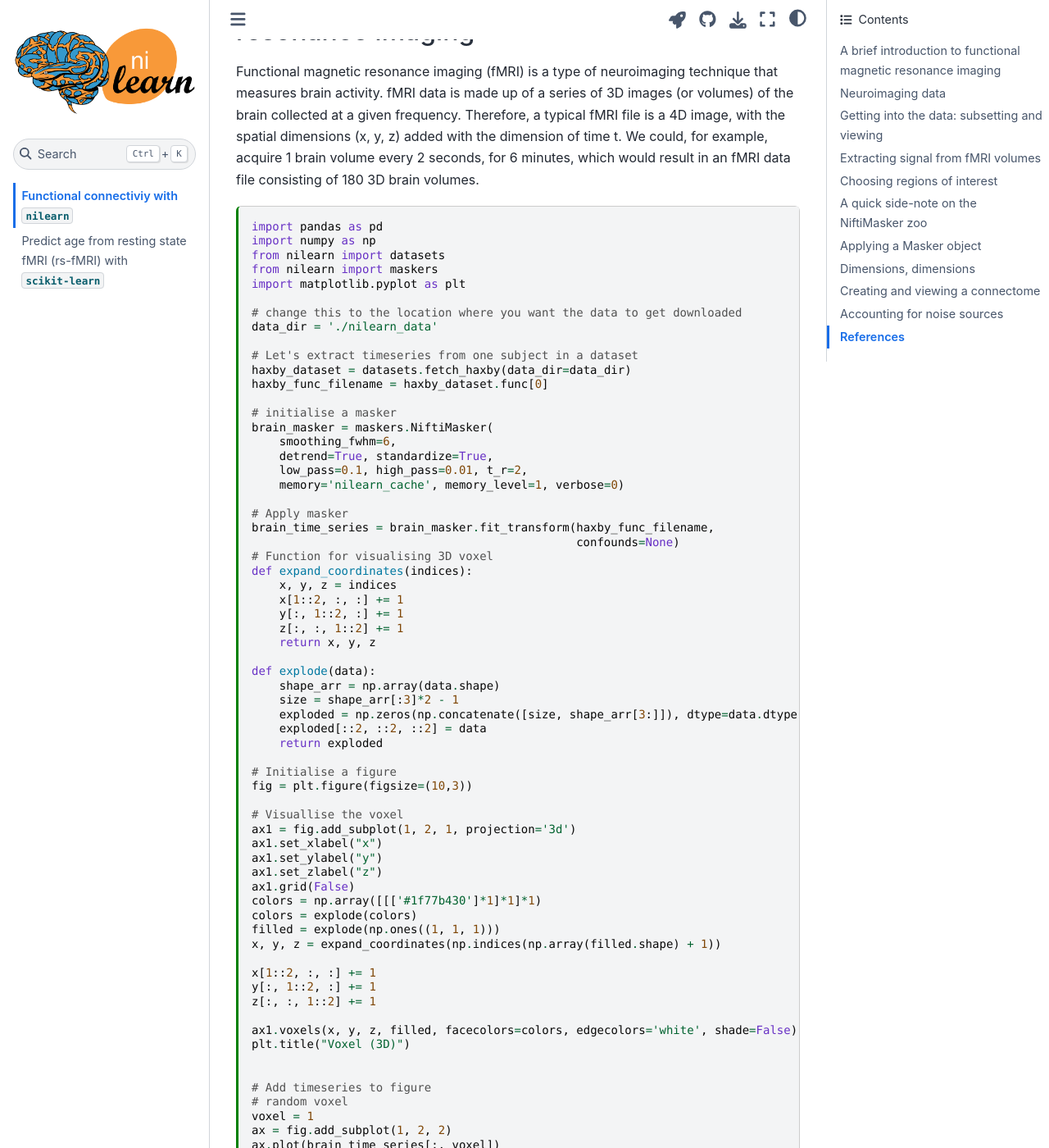
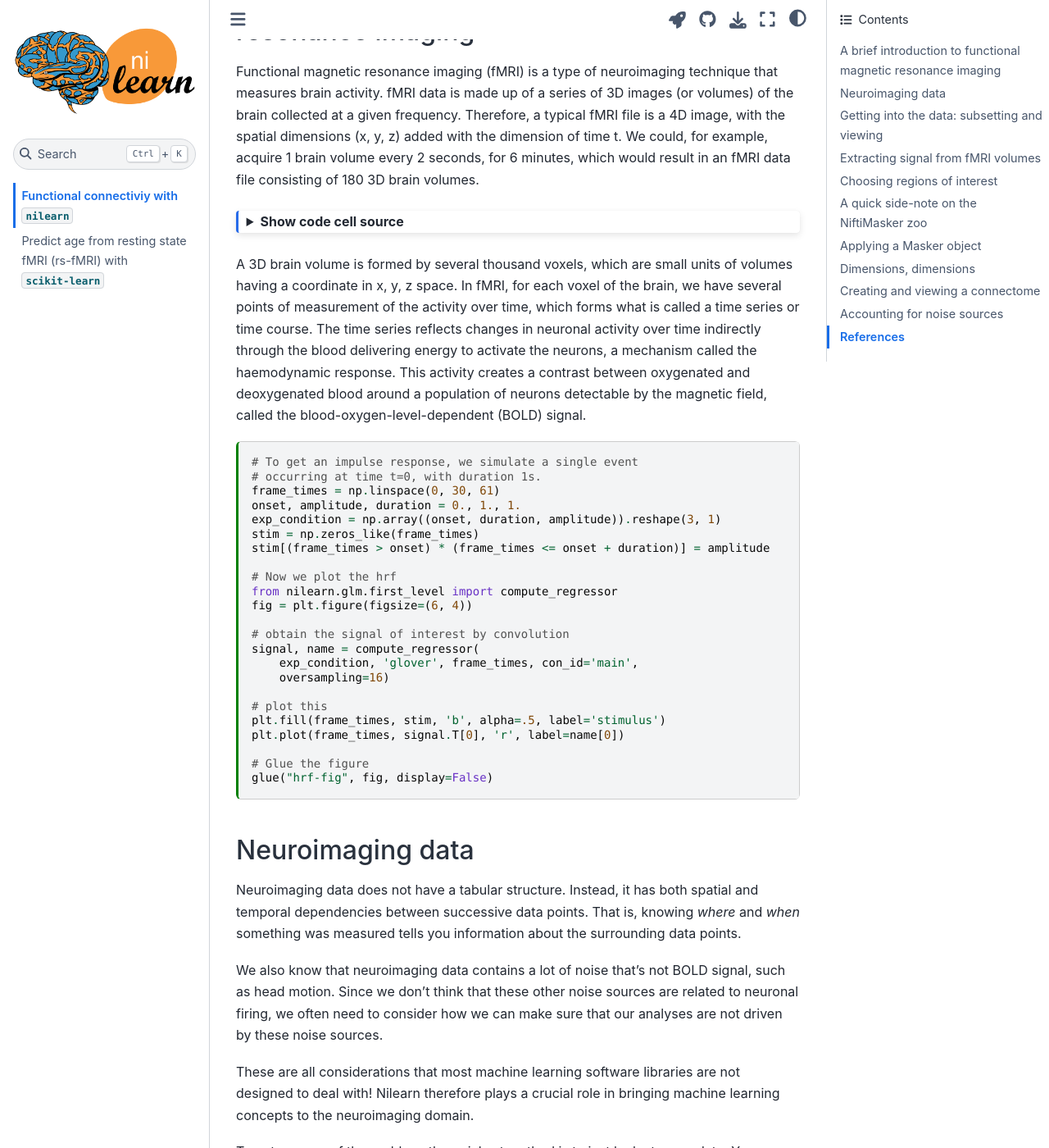
Before and after one commit to main-educational/intro_nilearn, a Jupyter Book: the page built from content/functional-connectivity-with-nilearn.md, in a window 1280 px wide and 1400 px high, scrolled down 978 px. Shown: the whole window at 82% size. Built offline with Jupyter Book 1.0.4 settings and Sphinx 7.4.7 and the Sphinx Book theme 1.1.4, drawn with Linux system fonts in a browser that asks for light colours; cross-references to code outside the pages are shown as plain code; some of the changed text lies outside the part shown.

````diff
--- a/content/functional-connectivity-with-nilearn.md
+++ b/content/functional-connectivity-with-nilearn.md
@@ -15,7 +15,7 @@ kernelspec:
 
 # Functional connectiviy with [`nilearn`](http://nilearn.github.io)
 
-```{code-cell} ipython3
+```{code-cell} python3
 import warnings
 warnings.filterwarnings("ignore")
 ```
@@ -31,7 +31,7 @@ and nilearn is designed to bring machine **LEARN**ing to the NeuroImaging (**NI*
 
 When performing a machine learning analysis, our data often look something like this:
 
-```{code-cell} ipython3
+```{code-cell} python3
 import pandas as pd
 
 # read_csv can read in just about any plain-text tabular data
@@ -57,7 +57,8 @@ fMRI data is made up of a series of 3D images (or volumes) of the brain collecte
 Therefore, a typical fMRI file is a 4D image, with the spatial dimensions (x, y, z) added with the dimension of time t.
 We could, for example, acquire 1 brain volume every 2 seconds, for 6 minutes, which would result in an fMRI data file consisting of 180 3D brain volumes.
 
-```{code-cell} ipython3
+```{code-cell} python3
+:tags: [hide-input, hide-output]
 import pandas as pd
 import numpy as np
 from nilearn import datasets
@@ -143,7 +144,9 @@ In fMRI, for each voxel of the brain, we have several points of measurement of t
 The time series reflects changes in neuronal activity over time indirectly through the blood delivering energy to activate the neurons, a mechanism called the haemodynamic response.
 This activity creates a contrast between oxygenated and deoxygenated blood around a population of neurons detectable by the magnetic field, called the blood-oxygen-level-dependent (BOLD) signal.
 
-```{code-cell} ipython3
+```{code-cell} python3
+:tags: [hide-output]
+
 # To get an impulse response, we simulate a single event
 # occurring at time t=0, with duration 1s.
 frame_times = np.linspace(0, 30, 61)
@@ -202,11 +205,12 @@ We can learn a lot about this data set directly [from the Nilearn documentation]
 For example, we can see that this data set contains over 150 children and adults watching a short Pixar film.
 Let's download the first 30 participants.
 
-```{code-cell} ipython3
+```{code-cell} python3
+:tags: [hide-output]
 # change this to the location where you want the data to get downloaded
 data_dir = './nilearn_data'
 # Now fetch the data
-development_dataset = datasets.fetch_development_fmri(n_subjects=150,
+development_dataset = datasets.fetch_development_fmri(n_subjects=10,
                                                       data_dir=data_dir,
                                                       reduce_confounds = False
                                                      )
@@ -218,7 +222,7 @@ We can use `development_dataset.func` to access the functional MRI (fMRI) data.
 
 Let's use [`nilearn.image.load_img`](https://nilearn.github.io/stable/modules/generated/nilearn.image.load_img.html) to learn a little bit about this data:
 
-```{code-cell} ipython3
+```{code-cell} python3
 from nilearn import image
 
 img = image.load_img(development_dataset.func[0])
@@ -240,7 +244,7 @@ which allows us to take the mean 3D image over time.
 
 Putting these together, we can interactively view the mean image of the first participant using:
 
-```{code-cell} ipython3
+```{code-cell} python3
 from nilearn import plotting
 
 mean_image = image.mean_img(development_dataset.func[0])
@@ -289,7 +293,7 @@ In this tutorial,
 we'll use the MSDL (multi-subject dictionary learning; {cite:p}`Varoquaux_2011`) atlas,
 which defines a set of _probabilistic_ ROIs across the brain.
 
-```{code-cell} ipython3
+```{code-cell} python3
 msdl_atlas = datasets.fetch_atlas_msdl(data_dir=data_dir)
 
 msdl_coords = msdl_atlas.region_coords
@@ -301,7 +305,7 @@ print(f'MSDL has {n_regions} ROIs, part of the following networks :\n{np.unique(
 It also provides us with easy ways to view these atlases directly.
 Because MSDL is a probabilistic atlas, we can view it using:
 
-```{code-cell} ipython3
+```{code-cell} python3
 plotting.plot_prob_atlas(msdl_atlas.maps)
 ```
 
@@ -357,7 +361,7 @@ To learn more about the concept, `nilearn` provides a great [tutorial](https://n
 We can supply our MSDL atlas-defined ROIs to the `NiftiMapsMasker` object,
 along with resampling, filtering, and detrending parameters.
 
-```{code-cell} ipython3
+```{code-cell} python3
 masker = maskers.NiftiMapsMasker(
     msdl_atlas.maps, resampling_target="data", detrend=True).fit()
 ```
@@ -373,7 +377,7 @@ that's because we're fitting the Masker to the provided ROIs, rather than to our
 
 We can use this fitted masker to transform our data.
 
-```{code-cell} ipython3
+```{code-cell} python3
 roi_time_series = masker.transform(development_dataset.func[0])
 roi_time_series.shape
 ```
@@ -414,7 +418,7 @@ The simplest and most commonly used kind of functional connectivity is pairwise
 
 We can estimate it using [`nilearn.connectome.ConnectivityMeasure`](https://nilearn.github.io/stable/modules/generated/nilearn.connectome.ConnectivityMeasure.html).
 
-```{code-cell} ipython3
+```{code-cell} python3
 from nilearn.connectome import ConnectivityMeasure
 
 correlation_measure = ConnectivityMeasure(kind='correlation')
@@ -423,7 +427,7 @@ correlation_matrix = correlation_measure.fit_transform([roi_time_series])[0]
 
 We can then plot this functional connectivity matrix:
 
-```{code-cell} ipython3
+```{code-cell} python3
 np.fill_diagonal(correlation_matrix, 0)
 plotting.plot_matrix(correlation_matrix, labels=msdl_atlas.labels,
                      vmax=0.8, vmin=-0.8, colorbar=True)
@@ -431,7 +435,7 @@ plotting.plot_matrix(correlation_matrix, labels=msdl_atlas.labels,
 
 Or view it as an embedded connectome:
 
-```{code-cell} ipython3
+```{code-cell} python3
 plotting.view_connectome(correlation_matrix, edge_threshold=0.2,
                          node_coords=msdl_atlas.region_coords)
 ```
@@ -447,7 +451,7 @@ using `development_dataset.confounds`.
 
 Let's quickly check what these look like for our first participant:
 
-```{code-cell} ipython3
+```{code-cell} python3
 pd.read_table(development_dataset.confounds[0]).head()
 ```
 
@@ -475,7 +479,7 @@ For more information, please refer to the
 
 Importantly, we can pass these confounds directly to our masker object:
 
-```{code-cell} ipython3
+```{code-cell} python3
 corrected_roi_time_series = masker.transform(
     development_dataset.func[0], confounds=development_dataset.confounds[0])
 corrected_correlation_matrix = correlation_measure.fit_transform(
@@ -487,7 +491,7 @@ plotting.plot_matrix(corrected_correlation_matrix, labels=msdl_atlas.labels,
 
 As before, we can also view this functional connectivity matrix as a connectome:
 
-```{code-cell} ipython3
+```{code-cell} python3
 plotting.view_connectome(corrected_correlation_matrix, edge_threshold=0.2,
                          node_coords=msdl_atlas.region_coords)
 ```
````
Also changed, not shown: content/machine-learning-with-nilearn.md (+45 -40 lines).
